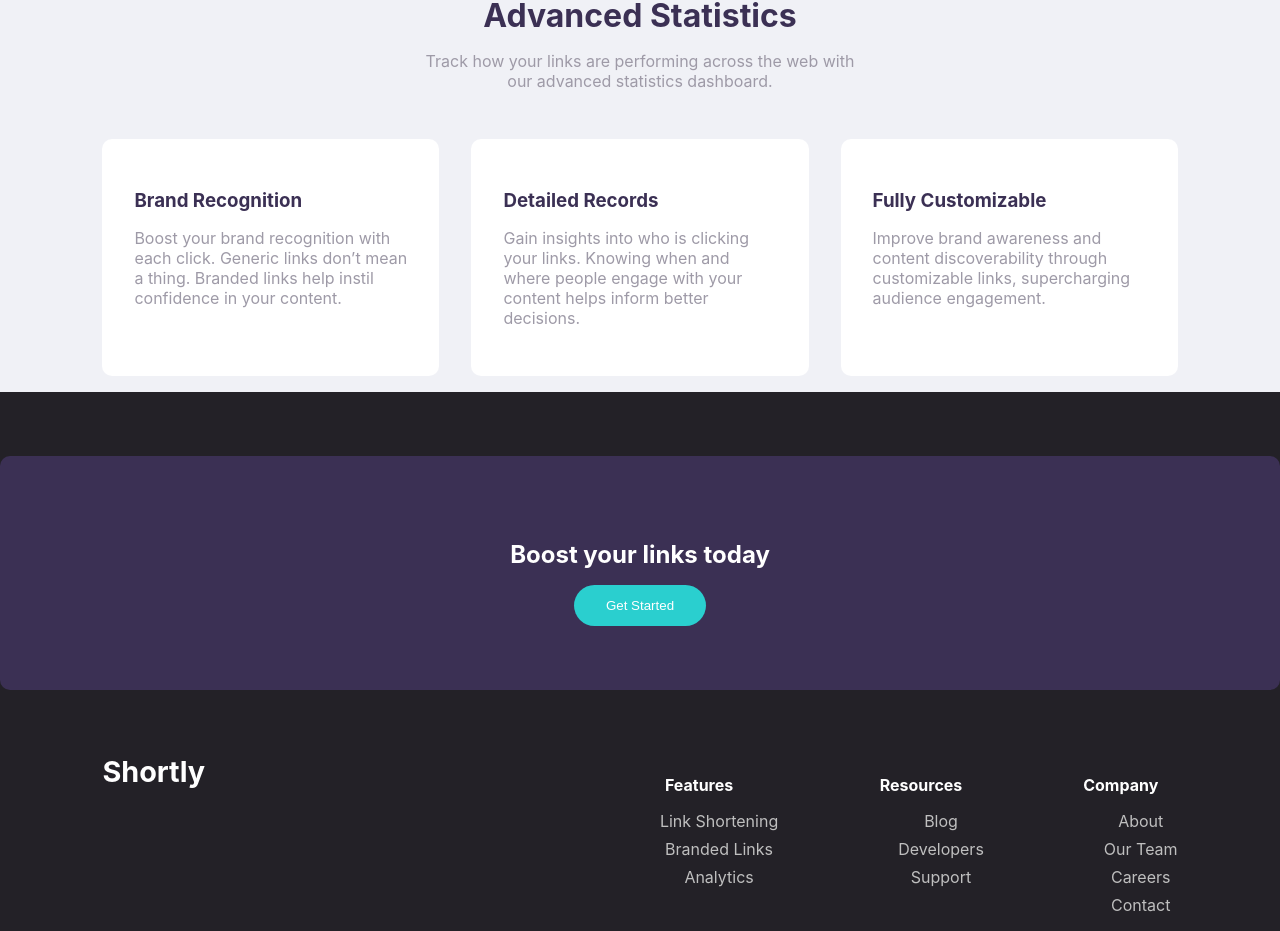
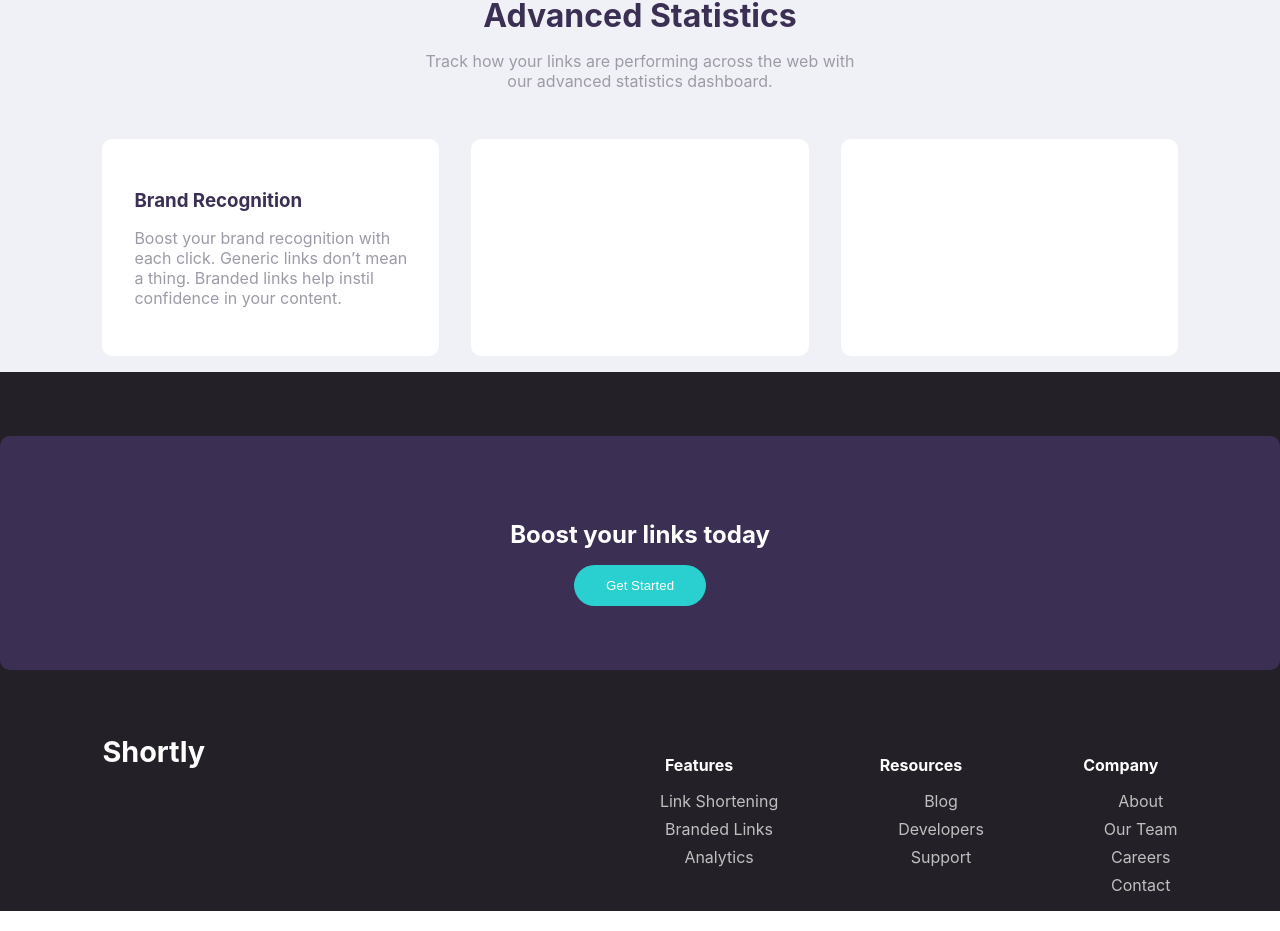
Before and after one commit to Gemcreation/shorteningweb, a React (Create React App) app: page / in a window 1280 px wide. Shown: the part 947-1878 px from the top of the page. Built offline with nearby package versions, Linux system fonts and the light colour scheme.

Commit message:
adding editing

```diff
--- a/src/component/Statistics.jsx
+++ b/src/component/Statistics.jsx
@@ -23,13 +23,28 @@ const Statistics = () => {
             <p>Track how your links are performing across the web with<br /> our advanced statistics dashboard.</p>
           </div>
 
-          <div className="cards">
+          {/* <div className="cards">
             {stats.map((stat, i) => (
               <div className="card" key={i}>
                 <h3>{stat.title}</h3>
                 <p>{stat.text}</p>
               </div>
             ))}
+          </div> */}
+          {/*  */}
+          <div className="cards">
+            <div className="card" >
+              <h3>Brand Recognition</h3>
+              <p>Boost your brand recognition with each click. Generic links don’t mean a thing. Branded links help instil confidence in your content.</p>
+            </div>
+            <div className="card" >
+              <h3></h3>
+              <p></p>
+            </div>
+            <div className="card" >
+              <h3></h3>
+              <p></p>
+            </div>
           </div>
         </section>
     );
```
